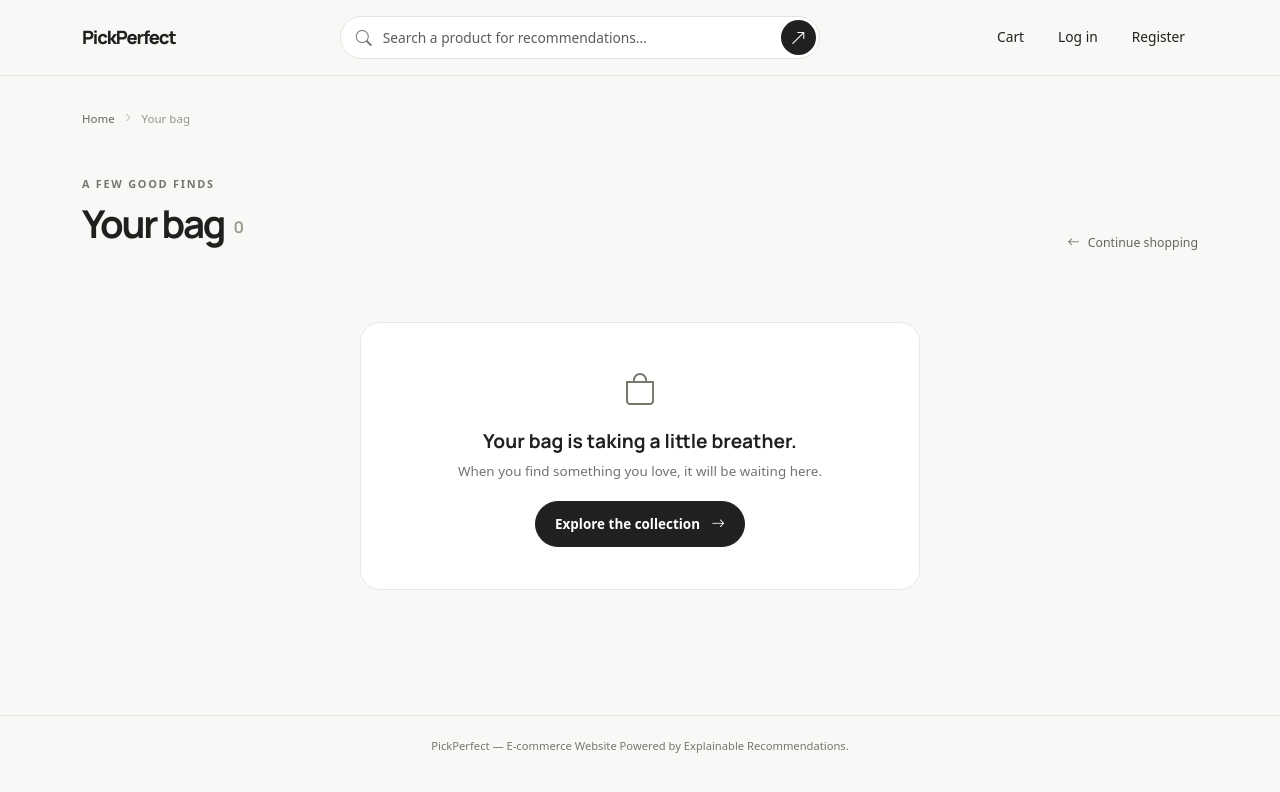
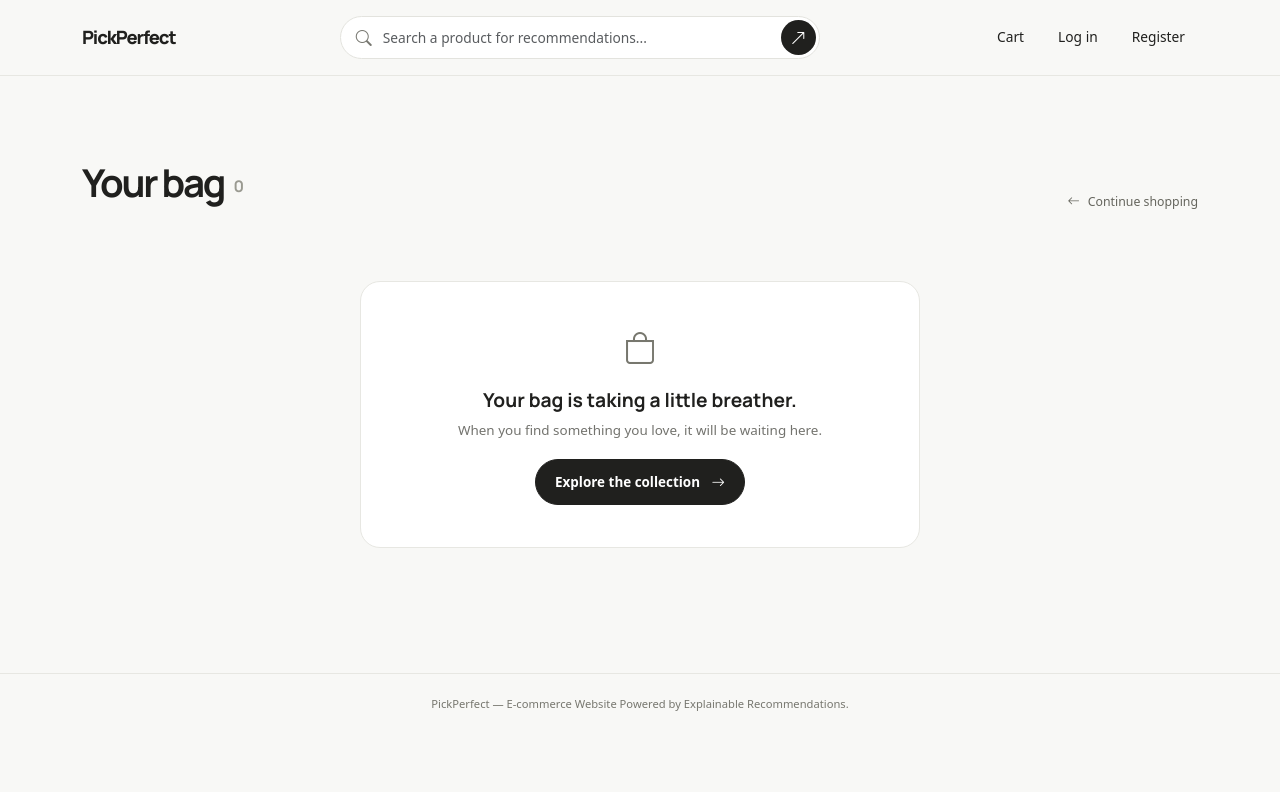
Before and after one commit to ujjwalkumar14b/Recommendation, a React (Vite) app in the folder frontend/: page /cart in a window 1280 px wide. Shown: the top 792 px of the page. Built offline with nearby package versions, Linux system fonts and the light colour scheme.

Commit message:
Update Cart.jsx

```diff
--- a/frontend/src/pages/Cart.jsx
+++ b/frontend/src/pages/Cart.jsx
@@ -35,8 +35,7 @@ export default function Cart() {
 
   return (
     <section className="container bag-page">
-      <div className="breadcrumb-line"><Link to="/">Home</Link><i className="bi bi-chevron-right" /><span>Your bag</span></div>
-      <div className="page-title-row"><div><span className="section-kicker">A FEW GOOD FINDS</span><h1>Your bag <span>{cart.itemCount || 0}</span></h1></div><Link to="/" className="continue-link"><i className="bi bi-arrow-left me-2" />Continue shopping</Link></div>
+      <div className="page-title-row"><div><h1>Your bag <span>{cart.itemCount || 0}</span></h1></div><Link to="/" className="continue-link"><i className="bi bi-arrow-left me-2" />Continue shopping</Link></div>
       {error && <div className="alert alert-danger">{error}</div>}
       {actionError && <div className="alert alert-danger">{actionError}</div>}
       {cart?.items?.length ? (
```
